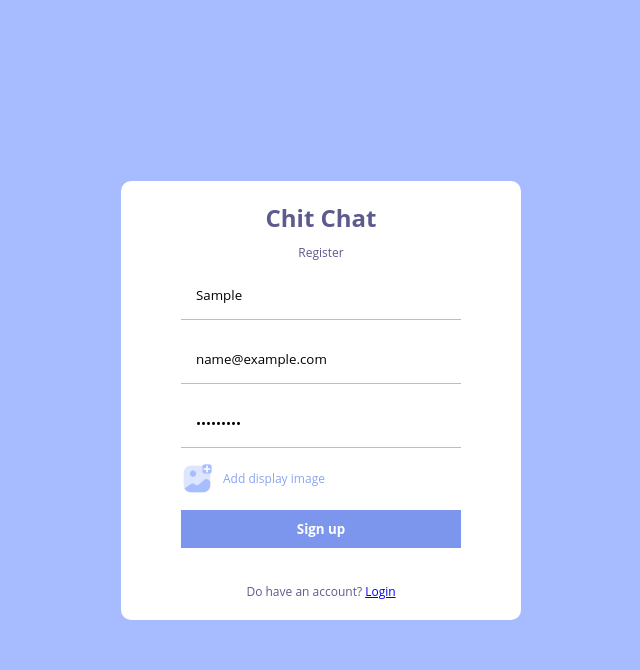
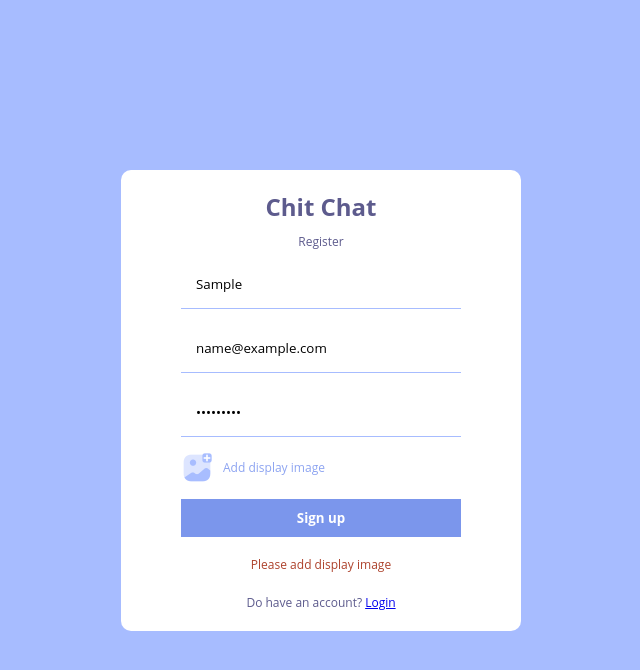
Before and after one commit to agadesh/chit-chat-app, a React (Create React App) app: page /register in a window 1280 px wide. Both pictures are taken after typing "Sample", "name@example.com", "Sample123" into the empty fields and a click on the button "Sign up". Shown: the top 670 px of the page, without its empty margins (319-959 px from the left). Built offline with nearby package versions, Linux system fonts and the light colour scheme; no server answers.

Commit message:
error message functionality

```diff
--- a/src/pages/Login.jsx
+++ b/src/pages/Login.jsx
@@ -4,14 +4,14 @@ import { useNavigate, Link } from "react-router-dom";
 import { auth } from "../firebase";
 
 const Login = () => {
-  const [err, setErr] = useState(false);
+  const [err, setErr] = useState({ flag: false, msg: "" });
   const [loading, setLoading] = useState(false);
 
   const navigate = useNavigate();
 
   const handleSubmit = async (e) => {
     setLoading(true);
-    setErr(false);
+    setErr({ flag: false, msg: "" });
     e.preventDefault();
     let email = e.target[0].value;
     let password = e.target[1].value;
@@ -20,7 +20,7 @@ const Login = () => {
       await signInWithEmailAndPassword(auth, email, password);
       navigate("/");
     } catch (err) {
-      setErr(true);
+      setErr({ flag: true, msg: err.message.split(":")[1]?.trim() });
       setLoading(false);
     }
   };
@@ -36,7 +36,7 @@ const Login = () => {
             {loading ? "Please wait..." : "Sign in"}
           </button>
           <div className="statusMessage">
-            {err && <span className="error">Something went wrong.</span>}
+            {err.flag && <span className="error">{err.msg}</span>}
           </div>
         </form>
         <p>
--- a/src/pages/Register.jsx
+++ b/src/pages/Register.jsx
@@ -7,14 +7,14 @@ import { doc, setDoc } from "firebase/firestore";
 import { useNavigate, Link } from "react-router-dom";
 
 const Register = () => {
-  const [err, setErr] = useState(false);
+  const [err, setErr] = useState({ flag: false, msg: "" });
   const [image, setImage] = useState(null);
   const [loading, setLoading] = useState(false);
   const navigate = useNavigate();
 
   const handleSubmit = async (e) => {
     setLoading(true);
-    setErr(false);
+    setErr({ flag: false, msg: "" });
     e.preventDefault();
     let displayName = e.target[0].value;
     let email = e.target[1].value;
@@ -22,7 +22,7 @@ const Register = () => {
     let avatar = e.target[3].files[0];
     if (!avatar) {
       setLoading(false);
-      alert("Please add display image");
+      setErr({ flag: true, msg: "Please add display image" });
       return;
     }
 
@@ -50,13 +50,13 @@ const Register = () => {
             await setDoc(doc(db, "userChats", res.user.uid), {});
             navigate("/");
           } catch (err) {
-            setErr(true);
+            setErr({ flag: true, msg: err.message.split(":")[1]?.trim() });
             setLoading(false);
           }
         });
       });
     } catch (err) {
-      setErr(true);
+      setErr({ flag: true, msg: err.message.split(":")[1]?.trim() });
       setLoading(false);
     }
   };
@@ -84,7 +84,7 @@ const Register = () => {
             {loading ? "Please wait..." : "Sign up"}
           </button>
           <div className="statusMessage">
-            {err && <span className="error">Something went wrong.</span>}
+            {err.flag && <span className="error">{err.msg}</span>}
           </div>
         </form>
         <p>
--- a/src/style.scss
+++ b/src/style.scss
@@ -103,6 +103,8 @@ $darkColor: #2f2d52;
       }
       .statusMessage {
         text-align: center;
+        width: 250px;
+        margin: auto;
         span {
           color: #5d5b8d;
           font-size: 12px;
```
